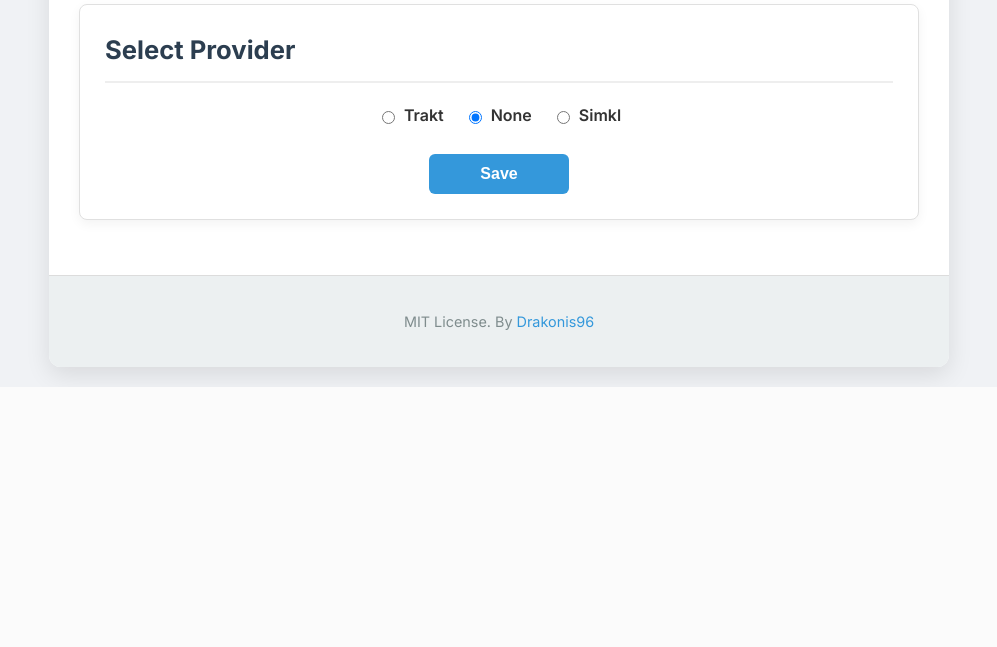
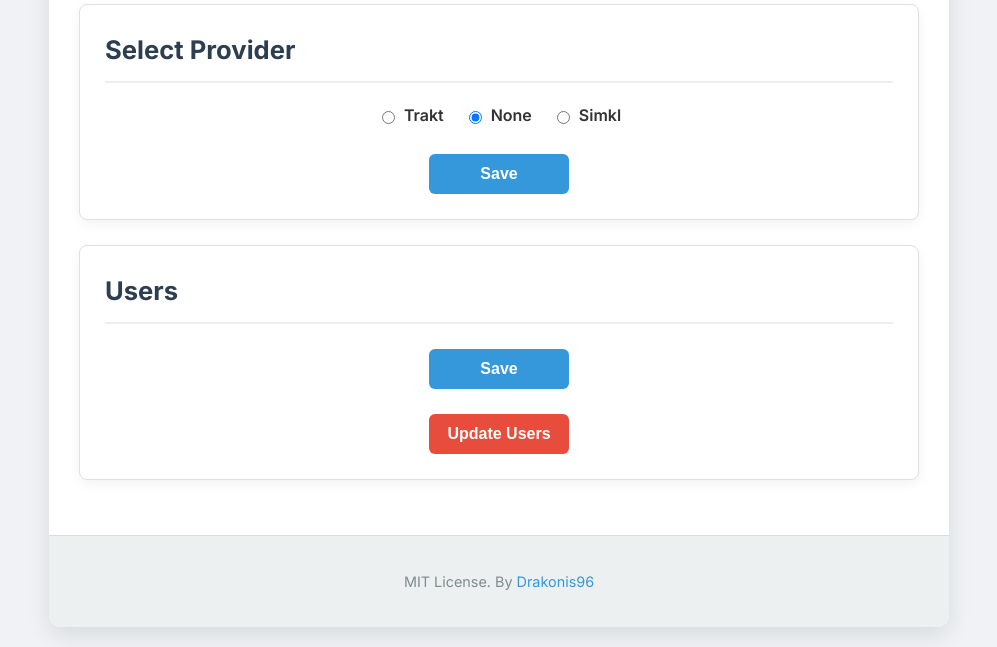
Before and after one commit to Drakonis96/plexytrackt, a Flask app: page /config in a window 1280 px wide. Shown: the part 671-1318 px from the top of the page, without its empty margins (141-1138 px from the left). Before the commit the page ends 1058 px from the top, so only its background shows below. Run offline with Flask 3, Linux system fonts and the light colour scheme.

Commit message:
Add user management section

```diff
--- a/app.py
+++ b/app.py
@@ -127,6 +127,10 @@ SYNC_PROVIDER = "none"  # trakt | simkl | none
 PROVIDER_FILE = "provider.json"
 scheduler = BackgroundScheduler()
 plex = None  # will hold PlexServer instance
+USERS_FILE = "plex_users.json"
+PLEX_ACCOUNTS: List[str] = [
+    a.strip() for a in os.environ.get("PLEX_ACCOUNT", "").split(",") if a.strip()
+]
 
 # --------------------------------------------------------------------------- #
 # TRAKT / SIMKL OAUTH CONSTANTS
@@ -162,6 +166,52 @@ def save_provider(provider: str) -> None:
             json.dump({"provider": provider}, f, indent=2)
     except Exception as exc:  # noqa: BLE001
         logger.error("Failed to save provider: %s", exc)
+
+
+def load_plex_accounts() -> None:
+    """Load selected Plex users from file or env."""
+    global PLEX_ACCOUNTS
+    if os.path.exists(USERS_FILE):
+        try:
+            with open(USERS_FILE, "r", encoding="utf-8") as f:
+                data = json.load(f)
+            PLEX_ACCOUNTS = data.get("accounts", []) or []
+            return
+        except Exception as exc:  # noqa: BLE001
+            logger.error("Failed to load Plex users: %s", exc)
+    # Fallback to environment variable
+    PLEX_ACCOUNTS = [
+        a.strip() for a in os.environ.get("PLEX_ACCOUNT", "").split(",") if a.strip()
+    ]
+
+
+def save_plex_accounts(accounts: List[str]) -> None:
+    """Persist selected Plex users to file."""
+    global PLEX_ACCOUNTS
+    PLEX_ACCOUNTS = accounts
+    try:
+        with open(USERS_FILE, "w", encoding="utf-8") as f:
+            json.dump({"accounts": accounts}, f, indent=2)
+    except Exception as exc:  # noqa: BLE001
+        logger.error("Failed to save Plex users: %s", exc)
+
+
+def list_plex_users() -> List[Tuple[str, str]]:
+    """Return available Plex user IDs and names."""
+    plex_baseurl = os.environ.get("PLEX_BASEURL")
+    plex_token = os.environ.get("PLEX_TOKEN")
+    if not plex_baseurl or not plex_token:
+        return []
+    try:
+        server = PlexServer(plex_baseurl, plex_token)
+        account = server.myPlexAccount()
+        users = [(str(account.id), account.username)]
+        for user in account.users():
+            users.append((str(user.id), user.title))
+        return users
+    except Exception as exc:  # noqa: BLE001
+        logger.error("Failed to list Plex users: %s", exc)
+        return []
 
 
 # --------------------------------------------------------------------------- #
@@ -964,7 +1014,7 @@ def update_simkl(
 # --------------------------------------------------------------------------- #
 # PLEX ↔ TRAKT
 # --------------------------------------------------------------------------- #
-def get_plex_history(plex) -> Tuple[
+def get_plex_history(plex, accounts: Optional[List[str]] = None) -> Tuple[
     Dict[str, Dict[str, Optional[str]]],
     Dict[str, Dict[str, Optional[str]]],
 ]:
@@ -975,7 +1025,29 @@ def get_plex_history(plex) -> Tuple[
     show_guid_cache: Dict[str, Optional[str]] = {}
 
     logger.info("Fetching Plex history…")
-    for entry in plex.history():
+    account_ids: List[int] = []
+    if accounts:
+        for acc in accounts:
+            try:
+                account_ids.append(int(acc))
+            except ValueError:
+                try:
+                    user = plex.myPlexAccount().user(acc)
+                    if hasattr(user, "id"):
+                        account_ids.append(int(user.id))
+                except Exception as exc:  # noqa: BLE001
+                    logger.error("Failed to resolve Plex account %s: %s", acc, exc)
+
+    def iter_history():
+        if account_ids:
+            for aid in account_ids:
+                for en in plex.history(accountID=aid):
+                    yield en
+        else:
+            for en in plex.history():
+                yield en
+
+    for entry in iter_history():
         watched_at = to_iso_z(getattr(entry, "viewedAt", None))
 
         # Movies
@@ -1366,7 +1438,7 @@ def sync():
             "simkl-api-key": os.environ["SIMKL_CLIENT_ID"],
         }
 
-    plex_movies, plex_episodes = get_plex_history(plex)
+    plex_movies, plex_episodes = get_plex_history(plex, PLEX_ACCOUNTS)
     logger.info(
         "Found %d movies and %d episodes in Plex history.",
         len(plex_movies),
@@ -1842,13 +1914,19 @@ def config_page():
     load_trakt_tokens()
     load_simkl_tokens()
     load_provider()
+    load_plex_accounts()
+    plex_users = list_plex_users()
     if request.method == "POST":
-        provider = request.form.get("provider", "none")
-        save_provider(provider)
-        if provider == "none":
-            stop_scheduler()
-        # Removed automatic scheduler start - only manual start from sync tab
-        return redirect(url_for("config_page"))
+        if "provider" in request.form:
+            provider = request.form.get("provider", "none")
+            save_provider(provider)
+            if provider == "none":
+                stop_scheduler()
+            return redirect(url_for("config_page"))
+        if "accounts" in request.form:
+            selected = request.form.getlist("accounts")
+            save_plex_accounts(selected)
+            return redirect(url_for("config_page"))
     trakt_configured = bool(os.environ.get("TRAKT_ACCESS_TOKEN"))
     simkl_configured = bool(os.environ.get("SIMKL_ACCESS_TOKEN"))
     return render_template(
@@ -1856,6 +1934,8 @@ def config_page():
         trakt_configured=trakt_configured,
         simkl_configured=simkl_configured,
         provider=SYNC_PROVIDER,
+        plex_users=plex_users,
+        selected_users=PLEX_ACCOUNTS,
     )
 
 
--- a/docker-compose-local.yml
+++ b/docker-compose-local.yml
@@ -10,6 +10,7 @@ services:
       - TZ=${TZ:-Europe/Madrid}
       - PLEX_BASEURL=${PLEX_BASEURL}
       - PLEX_TOKEN=${PLEX_TOKEN}
+      - PLEX_ACCOUNT=${PLEX_ACCOUNT:-}
       - TRAKT_CLIENT_ID=${TRAKT_CLIENT_ID}
       - TRAKT_CLIENT_SECRET=${TRAKT_CLIENT_SECRET}
       - SIMKL_CLIENT_ID=${SIMKL_CLIENT_ID}
--- a/docker-compose.yml
+++ b/docker-compose.yml
@@ -10,6 +10,7 @@ services:
       - TZ=${TZ:-Europe/Madrid}
       - PLEX_BASEURL=${PLEX_BASEURL}
       - PLEX_TOKEN=${PLEX_TOKEN}
+      - PLEX_ACCOUNT=${PLEX_ACCOUNT:-}
       - TRAKT_CLIENT_ID=${TRAKT_CLIENT_ID}
       - TRAKT_CLIENT_SECRET=${TRAKT_CLIENT_SECRET}
       - SIMKL_CLIENT_ID=${SIMKL_CLIENT_ID}
--- a/templates/config.html
+++ b/templates/config.html
@@ -71,6 +71,24 @@
                     </div>
                 </form>
             </section>
+
+            <section class="card">
+                <h2>Users</h2>
+                <form method="post" class="user-form">
+                    {% for uid, name in plex_users %}
+                    <div class="checkbox-group">
+                        <input type="checkbox" id="user_{{ uid }}" name="accounts" value="{{ uid }}" {% if not selected_users or uid in selected_users %}checked{% endif %}>
+                        <label for="user_{{ uid }}">{{ name }}</label>
+                    </div>
+                    {% endfor %}
+                    <div class="form-actions">
+                        <button type="submit" class="button primary">Save</button>
+                    </div>
+                </form>
+                <form method="get" action="{{ url_for('config_page') }}" class="stop-form">
+                    <button type="submit" class="button secondary">Update Users</button>
+                </form>
+            </section>
         </main>
 
         <footer class="app-footer">
```
Also changed, not shown: plex_utils.py (+25 -3 lines), README.md.
